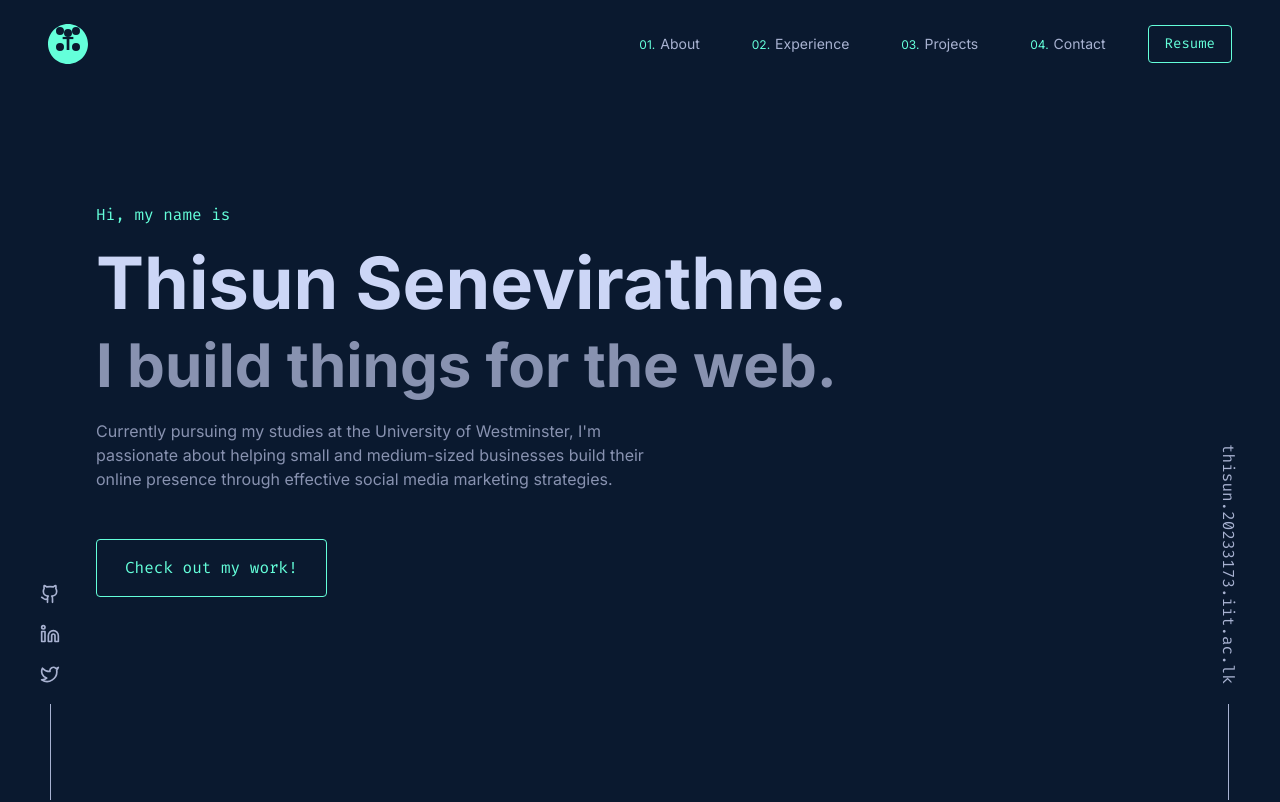
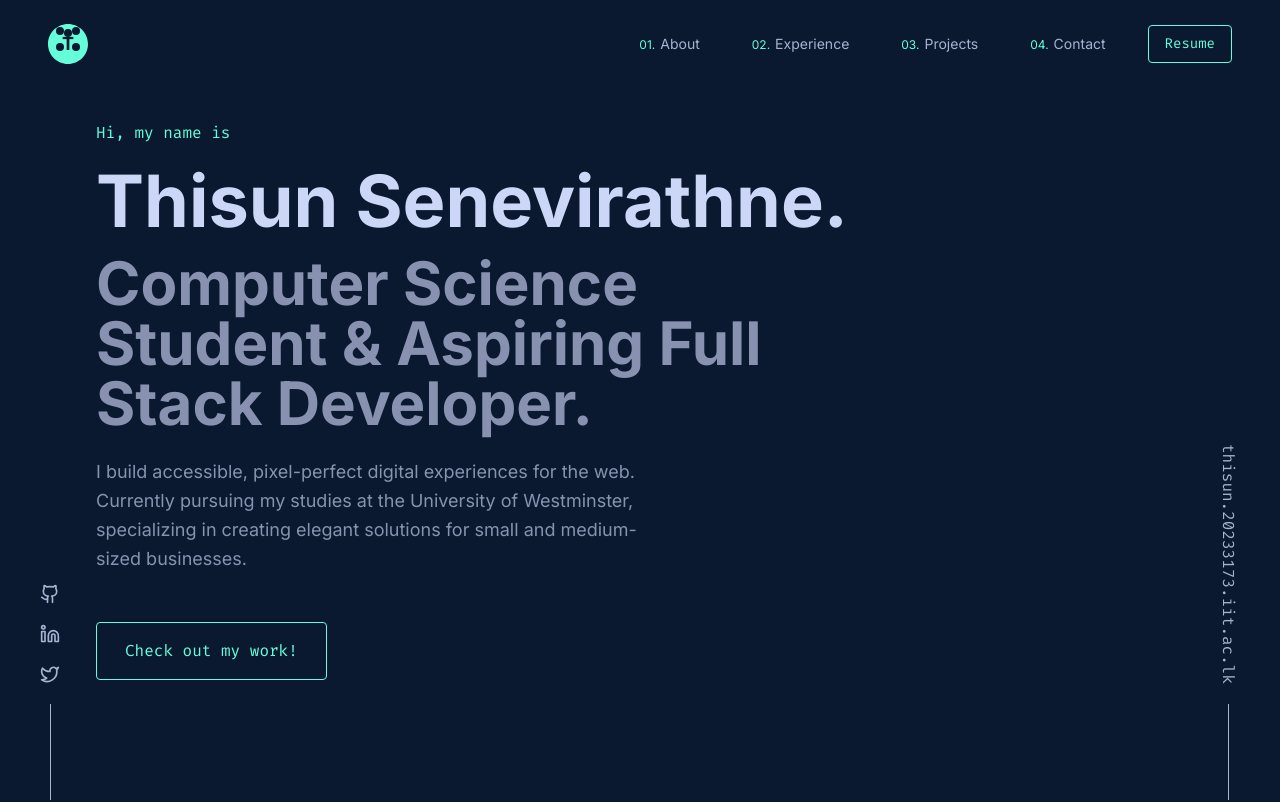
Before and after one commit to Thisun-17/personal-portfolio, a React (Vite) app in the folder portfolio/: page / in a window 1280 px wide. Shown: the top 802 px of the page. Built offline with nearby package versions, Linux system fonts and the light colour scheme.

Commit message:
feat: update Hero component text to reflect current role and skills; adjust Loader component scaling

```diff
--- a/portfolio/src/components/Hero.tsx
+++ b/portfolio/src/components/Hero.tsx
@@ -28,7 +28,7 @@ const Hero: React.FC<HeroProps> = ({ showContent }) => {
       ref={scrollRef}
       className="min-h-screen flex flex-col justify-center pt-16 md:pt-0"
     >
-      <div>
+      <div className="max-w-3xl">
         <p className={`font-mono text-green mb-5 transition-all duration-500 fadein delay-100 ${showContent ? 'show' : ''}`}>
           Hi, my name is
         </p>
@@ -36,12 +36,12 @@ const Hero: React.FC<HeroProps> = ({ showContent }) => {
           Thisun Senevirathne.
         </h1>
         <h2 className={`text-4xl sm:text-5xl md:text-6xl font-bold text-slate mb-6 transition-all duration-500 fadein delay-300 ${showContent ? 'show' : ''}`}>
-          I build things for the web.
+          Computer Science Student & Aspiring Full Stack Developer.
         </h2>
-        <p className={`max-w-xl text-slate mb-12 transition-all duration-500 fadein delay-400 ${showContent ? 'show' : ''}`}>
+        <p className={`max-w-xl text-slate mb-12 leading-relaxed text-lg transition-all duration-500 fadein delay-400 ${showContent ? 'show' : ''}`}>
+          I build accessible, pixel-perfect digital experiences for the web.
           Currently pursuing my studies at the University of Westminster,
-          I'm passionate about helping small and medium-sized businesses build their online
-          presence through effective social media marketing strategies.
+          specializing in creating elegant solutions for small and medium-sized businesses.
         </p>
         <div className={`transition-all duration-500 fadein delay-500 ${showContent ? 'show' : ''}`}>
           <button
--- a/portfolio/src/components/Loader.tsx
+++ b/portfolio/src/components/Loader.tsx
@@ -21,7 +21,7 @@ const Loader: React.FC = () => {
 
   return (
     <div className="fixed inset-0 flex flex-col items-center justify-center bg-navy z-50">
-      <div className="scale-150 mb-10 animate-pulse">
+      <div className="scale-[2.5] mb-12 animate-pulse">
         <Logo />
       </div>
 
```
